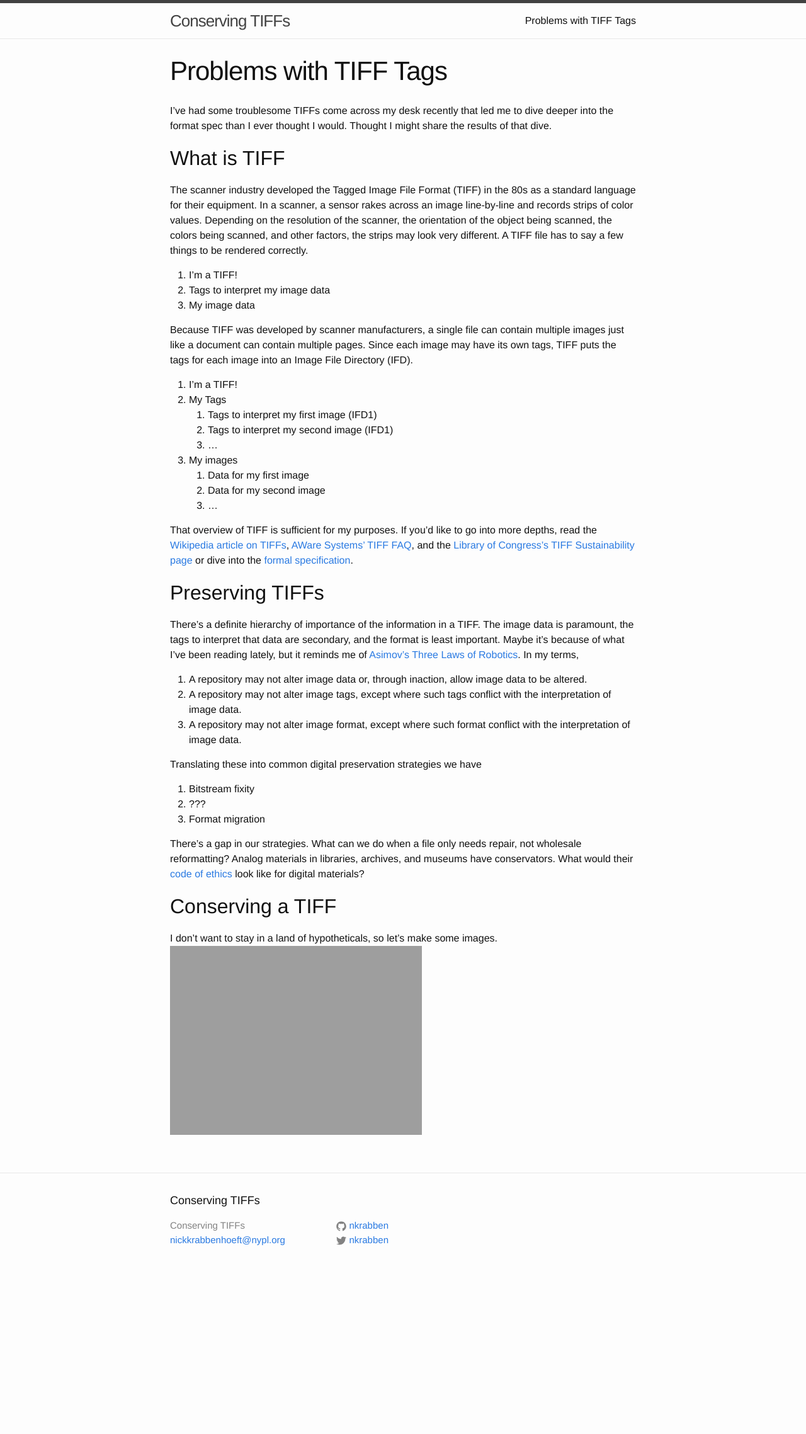
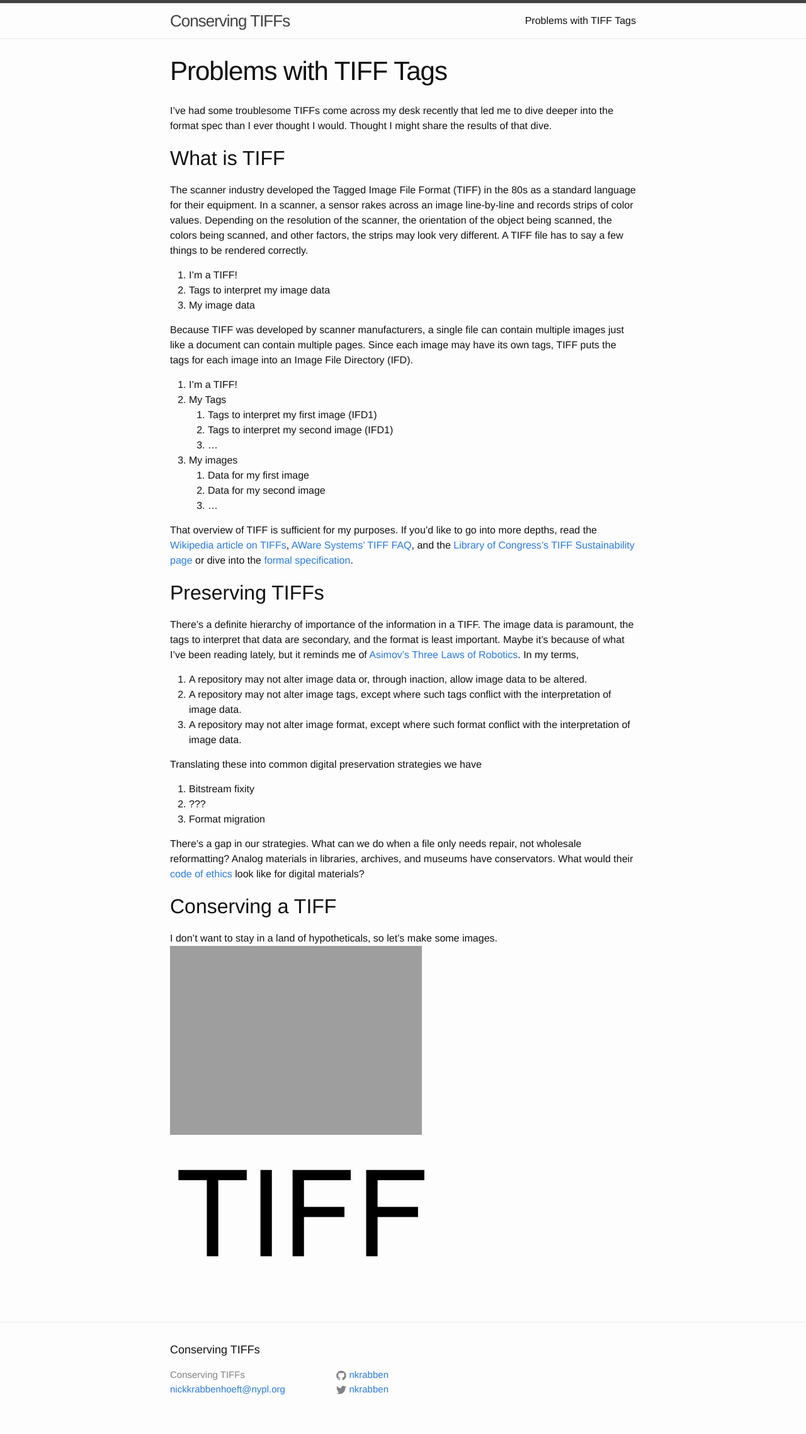
Before and after one commit to nkrabben/ConservingTiffs, a Jekyll site: the page built from index.md, in a window 1280 px wide. Shown: the whole page at 63% size. Built offline with Jekyll 4.4.1, drawn with Linux system fonts in a browser that asks for light colours; before the commit the page ends 2040 px from its top, so only the background shows below that.

Commit message:
gh-pages image format experiment

```diff
--- a/index.md
+++ b/index.md
@@ -46,3 +46,4 @@ There's a gap in our strategies. What can we do when a file only needs repair, n
 
 I don't want to stay in a land of hypotheticals, so let's make some images.
 ![Base Example]({{ site.github.url }}/images/example.tiff)
+![Base Example]({{ site.github.url }}/images/example.png)
```
Also changed, not shown: images/example.png (added).
